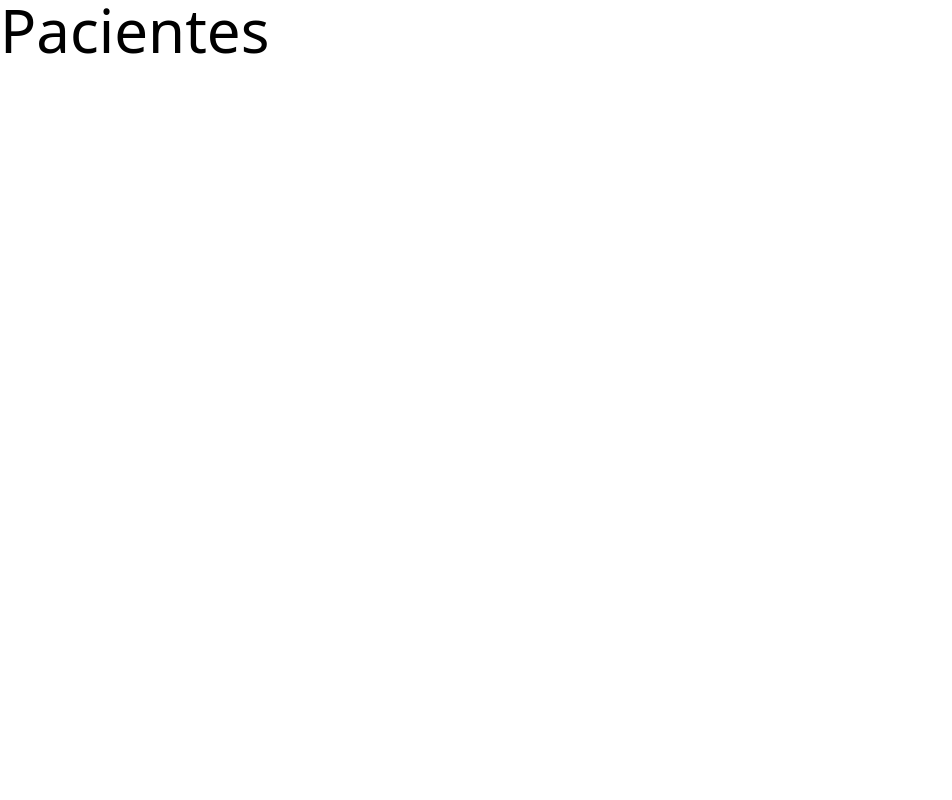
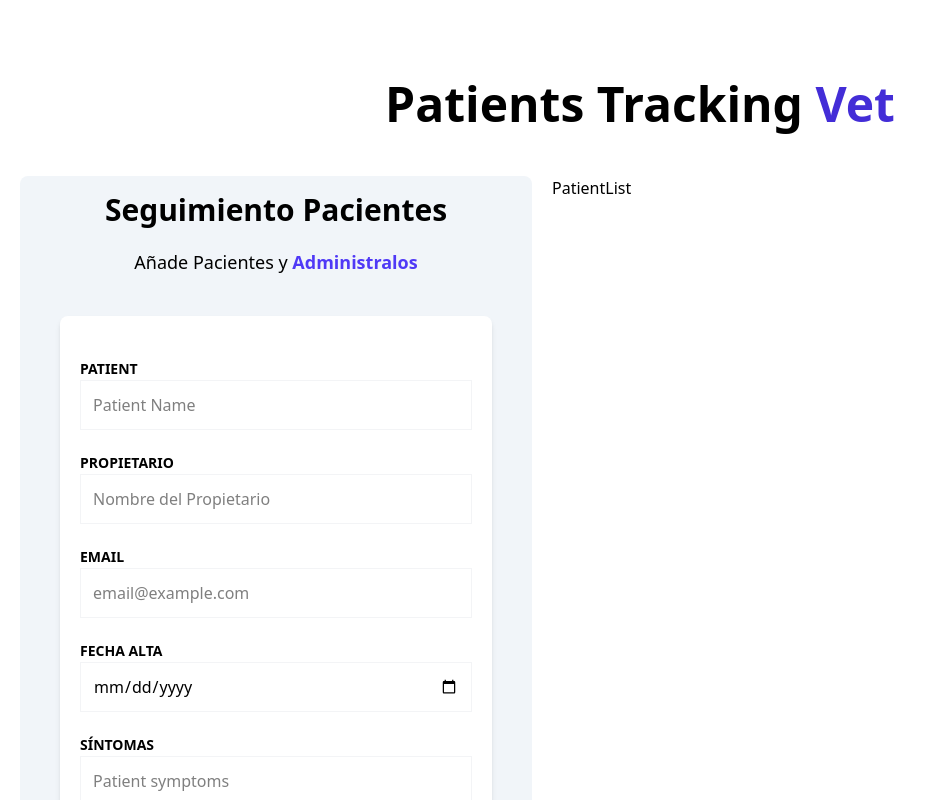
Before and after one commit to GilpiDv/patients-zustand, a React (Vite) app: page / in a window 1280 px wide. Shown: the top 800 px of the page, without its empty margins (0-952 px from the left). Built offline with nearby package versions, Linux system fonts and the light colour scheme.

Commit message:
Create form with react-hook-form and add validations

```diff
--- a/src/App.tsx
+++ b/src/App.tsx
@@ -1,8 +1,21 @@
+import PatientForm from "./components/PatientForm"
+import PatientList from "./components/PatientList"
+
 function App() {
 
     return (
         <>
-            <h1 className="text-6xl">Pacientes</h1>
+            <div className="container mx-auto mt-20">
+                <h1 className="font-black text-5xl text-center md:w-2/3 md:mx-auto">
+                    Patients Tracking {''}
+                    <span className="text-indigo-700">Vet</span>
+                </h1>
+            </div>
+
+            <div className="mt-12 md:flex">
+                <PatientForm />
+                <PatientList />
+            </div>
         </>
     )
 }
--- /dev/null
+++ b/src/components/Error.tsx
@@ -0,0 +1,5 @@
+export default function Error({children} : {children: React.ReactNode}) {
+    return (
+        <p className="text-center my-4 bg-red-600 text-white font-bold p-3 uppercase text-sm">{children}</p>
+    )
+}
--- /dev/null
+++ b/src/components/PatientForm.tsx
@@ -0,0 +1,145 @@
+import { useForm } from 'react-hook-form'
+import Error from './Error';
+import type { DraftPatient } from '../types';
+
+export default function PatientForm() {
+
+    const { register, handleSubmit, formState: {errors} } = useForm<DraftPatient>();
+
+    const registerPatient = (data : DraftPatient) => {
+        console.log(data);
+    }
+
+    return (
+        <div className="md:w-1/2 lg:w-2/5 mx-5 bg-slate-100 pe-10 ps-10 pt-4 rounded-lg">
+            <h2 className="font-black text-3xl text-center">Seguimiento Pacientes</h2>
+
+            <p className="text-lg mt-5 text-center mb-10">
+                Añade Pacientes y {''}
+                <span className="text-indigo-600 font-bold">Administralos</span>
+            </p>
+
+            <form
+                className="bg-white shadow-md rounded-lg py-10 px-5 mb-10"
+                noValidate
+                onSubmit={handleSubmit(registerPatient)}
+            >
+                <div className="mb-5">
+                    <label htmlFor="name" className="text-sm uppercase font-bold">
+                        Patient
+                    </label>
+                    <input
+                        id="name"
+                        className="w-full p-3  border border-gray-100"
+                        type="text"
+                        placeholder="Patient Name"
+                        {...register('name', {
+                            required: 'Patient name is required',
+                            maxLength: {
+                                value: 100,
+                                message: 'Max 100 characters'
+                            }
+                        })}
+                    />
+                    {errors.name && (
+                        <Error>
+                            {errors.name?.message}
+                        </Error>
+                    )}
+                </div>
+
+                <div className="mb-5">
+                    <label htmlFor="caretaker" className="text-sm uppercase font-bold">
+                        Propietario
+                    </label>
+                    <input
+                        id="caretaker"
+                        className="w-full p-3  border border-gray-100"
+                        type="text"
+                        placeholder="Nombre del Propietario"
+                        {...register('caretaker', {
+                            required: 'Caretaker name is required',
+                            maxLength: {
+                                value: 100,
+                                message: 'Max 100 characters'
+                            }
+                        })}
+                    />
+                    {errors.caretaker && (
+                        <Error>
+                            {errors.caretaker?.message}
+                        </Error>
+                    )}
+                </div>
+
+                <div className="mb-5">
+                    <label htmlFor="email" className="text-sm uppercase font-bold">
+                        Email
+                    </label>
+                    <input
+                        id="email"
+                        className="w-full p-3  border border-gray-100"
+                        type="email"
+                        placeholder="email@example.com"
+                        {...register("email", {
+                            required: "E-mail is required",
+                            pattern: {
+                                value: /^[A-Z0-9._%+-]+@[A-Z0-9.-]+\.[A-Z]{2,}$/i,
+                                message: 'Invalid e-mail'
+                            }
+                        })}
+                    />
+                    {errors.email && (
+                        <Error>
+                            {errors.email?.message}
+                        </Error>
+                    )}
+                </div>
+
+                <div className="mb-5">
+                    <label htmlFor="date" className="text-sm uppercase font-bold">
+                        Fecha Alta
+                    </label>
+                    <input
+                        id="date"
+                        className="w-full p-3  border border-gray-100"
+                        type="date"
+                        {...register('date', {
+                            required: 'Date is required',
+                        })}
+                    />
+                    {errors.date && (
+                        <Error>
+                            {errors.date?.message}
+                        </Error>
+                    )}
+                </div>
+
+                <div className="mb-5">
+                    <label htmlFor="symptoms" className="text-sm uppercase font-bold">
+                    Síntomas
+                    </label>
+                    <textarea
+                        id="symptoms"
+                        className="w-full p-3  border border-gray-100"
+                        placeholder="Patient symptoms"
+                        {...register('symptoms', {
+                            required: 'Symptoms are required',
+                        })}
+                    ></textarea>
+                    {errors.symptoms && (
+                        <Error>
+                            {errors.symptoms?.message}
+                        </Error>
+                    )}
+                </div>
+
+                <input
+                    type="submit"
+                    className="bg-indigo-600 w-full p-3 text-white uppercase font-bold hover:bg-indigo-700 cursor-pointer transition-colors"
+                    value='Guardar Paciente'
+                />
+            </form>
+        </div>
+    )
+}
--- /dev/null
+++ b/src/components/PatientList.tsx
@@ -0,0 +1,6 @@
+
+export default function PatientList() {
+  return (
+    <div>PatientList</div>
+  )
+}
--- /dev/null
+++ b/src/types/index.ts
@@ -0,0 +1,10 @@
+export type Patient = {
+    id: string
+    name: string
+    caretaker: string
+    email: string
+    date: Date
+    symptoms: string
+}
+
+export type DraftPatient = Omit<Patient, 'id'>
```
